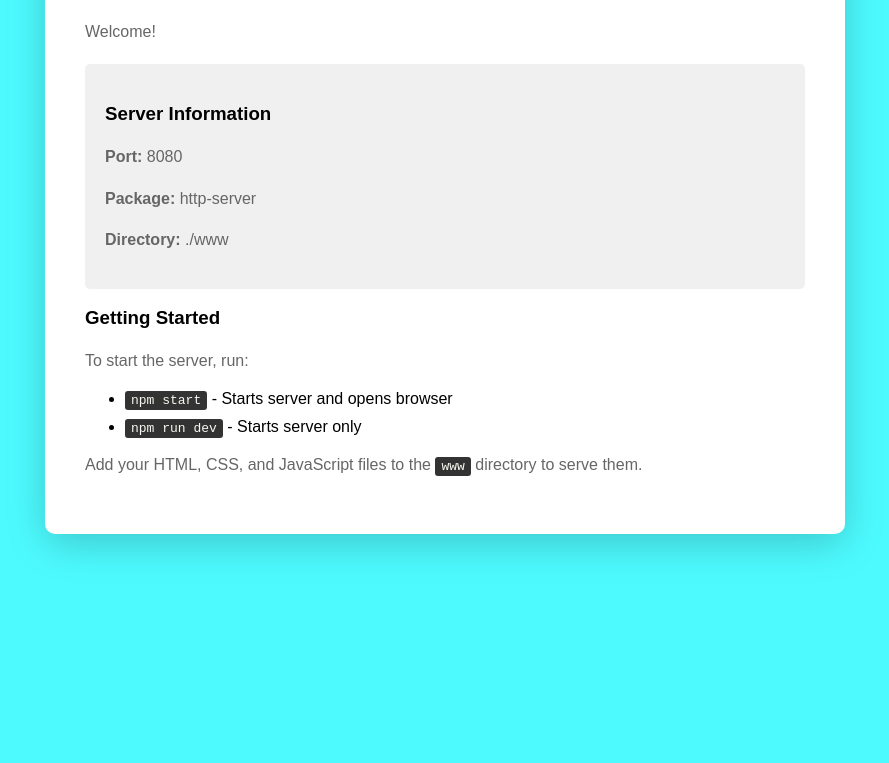
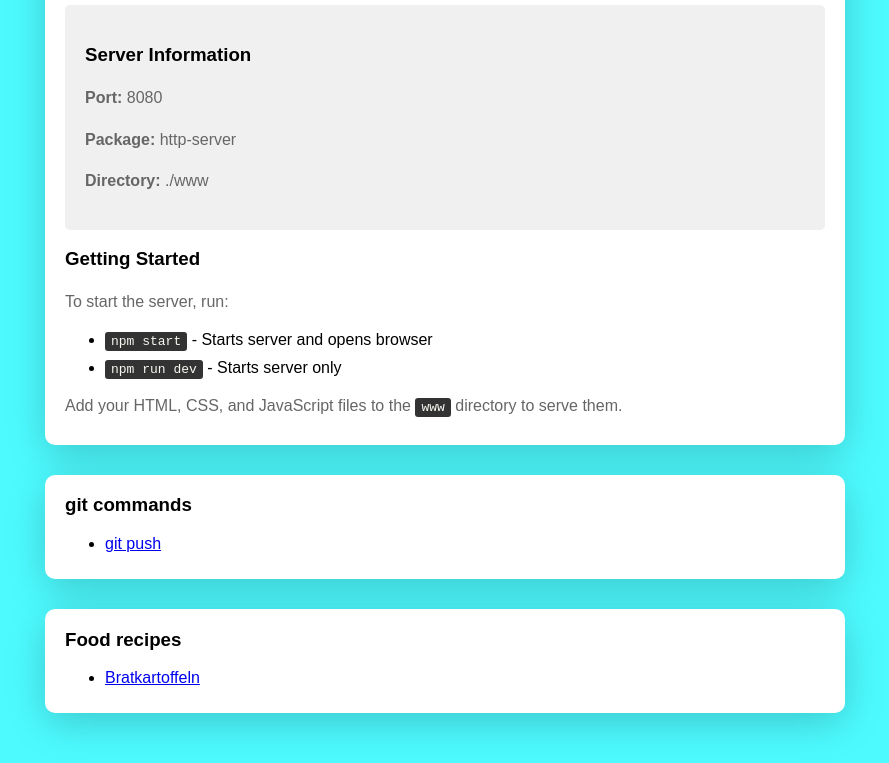
Before and after one commit to iu-web-app-dev/node-container, a website: page www/index.html in a window 1280 px wide. Shown: the part 154-917 px from the top of the page, without its empty margins (195-1084 px from the left). Before the commit the page ends 880 px from the top, so only its background shows below. Drawn offline with Linux system fonts and the light colour scheme.

Commit message:
Prepare for exercises

```diff
--- a/www/index.html
+++ b/www/index.html
@@ -2,33 +2,8 @@
 <html lang="en">
 <head>
     <title>Node.js Static Server</title>
+    <link rel="stylesheet" href="style.css">
     <style>
-        body {
-            font-family: sans-serif;
-            max-width: 800px;
-            margin: 0 auto;
-            padding: 40px 20px;
-            background: #4dfbff;
-            min-height: 100vh;
-        }
-        .container {
-            background: white;
-            padding: 40px;
-            border-radius: 10px;
-            box-shadow: 0 10px 40px rgba(0,0,0,0.2);
-        }
-        h1 {
-            color: #333;
-            border-bottom: 3px solid #55ff4d;
-            padding-bottom: 10px;
-        }
-        p {
-            color: #666;
-            line-height: 1.6;
-        }
-        li {
-            margin-bottom: 10px;
-        }
         .info {
             background: #f0f0f0;
             padding: 20px;
@@ -65,5 +40,19 @@
 
         <p>Add your HTML, CSS, and JavaScript files to the <code>www</code> directory to serve them.</p>
     </div>
+
+    <div class="container">
+        <h3>git commands</h3>
+        <ul>
+            <li><a href="git-commands/push.html">git push</a></li>
+        </ul>
+    </div>
+
+    <div class="container">
+        <h3>Food recipes</h3>
+        <ul>
+            <li><a href="foods/bratkartoffeln.html">Bratkartoffeln</a></li>
+        </ul>
+    </div>
 </body>
 </html>
--- /dev/null
+++ b/www/style.css
@@ -0,0 +1,27 @@
+body {
+    font-family: sans-serif;
+    max-width: 800px;
+    margin: 0 auto;
+    padding: 20px;
+    background: #4dfbff;
+    min-height: 100vh;
+}
+.container {
+    background: white;
+    padding: 1px 20px 10px 20px;
+    border-radius: 10px;
+    box-shadow: 0 10px 40px rgba(0,0,0,0.2);
+    margin-bottom: 30px;
+}
+h1 {
+    color: #333;
+    border-bottom: 3px solid #55ff4d;
+    padding-bottom: 10px;
+}
+p {
+    color: #666;
+    line-height: 1.6;
+}
+li {
+    margin-bottom: 10px;
+}
```
Also changed, not shown: www/foods/bratkartoffeln.html (added, +21 -0 lines), www/git-commands/push.html (added, +13 -0 lines).
